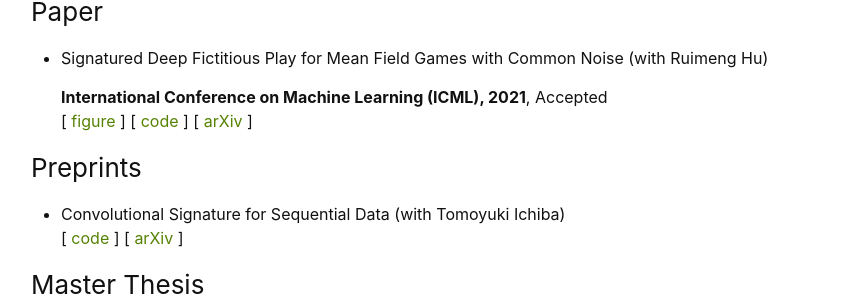
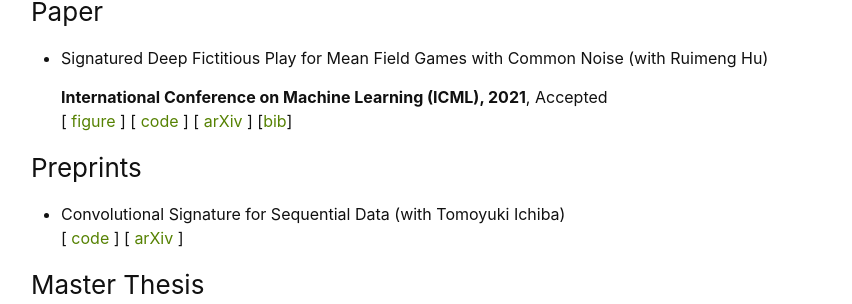
Before and after one commit to mmin0/mmin0.github.io, a Jekyll site: the page built from publications/index.md, in a window 1280 px wide. Shown: the part 167-471 px from the top of the page, without its empty margins (214-1066 px from the left). Built offline with Jekyll 4.4.1, drawn with Linux system fonts in a browser that asks for light colours.

Commit message:
Update index.md

```diff
--- a/publications/index.md
+++ b/publications/index.md
@@ -6,7 +6,7 @@ title: Research
 * Signatured Deep Fictitious Play for Mean Field Games with Common Noise (with Ruimeng Hu)
 
   **International Conference on Machine Learning (ICML), 2021**, Accepted \
-  \[ [figure](SigDFP_icml.png) \] \[ [code](https://github.com/mmin0/SigDFP) \] \[ [arXiv](https://arxiv.org/abs/2106.03272) \]
+  \[ [figure](SigDFP_icml.png) \] \[ [code](https://github.com/mmin0/SigDFP) \] \[ [arXiv](https://arxiv.org/abs/2106.03272) \] \[[bib](pmlr-v139-min21a.bib)\]
 
 ### Preprints
 * Convolutional Signature for Sequential Data (with Tomoyuki Ichiba) \
```
